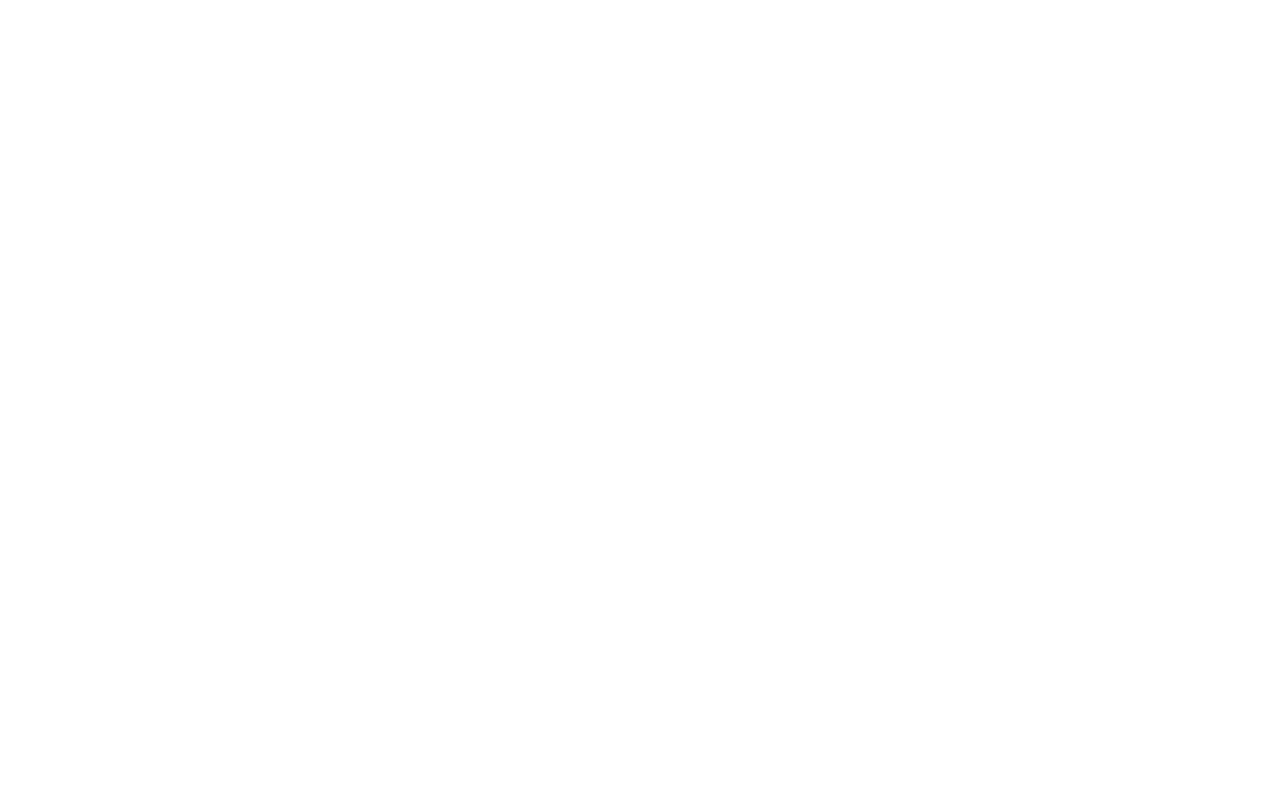
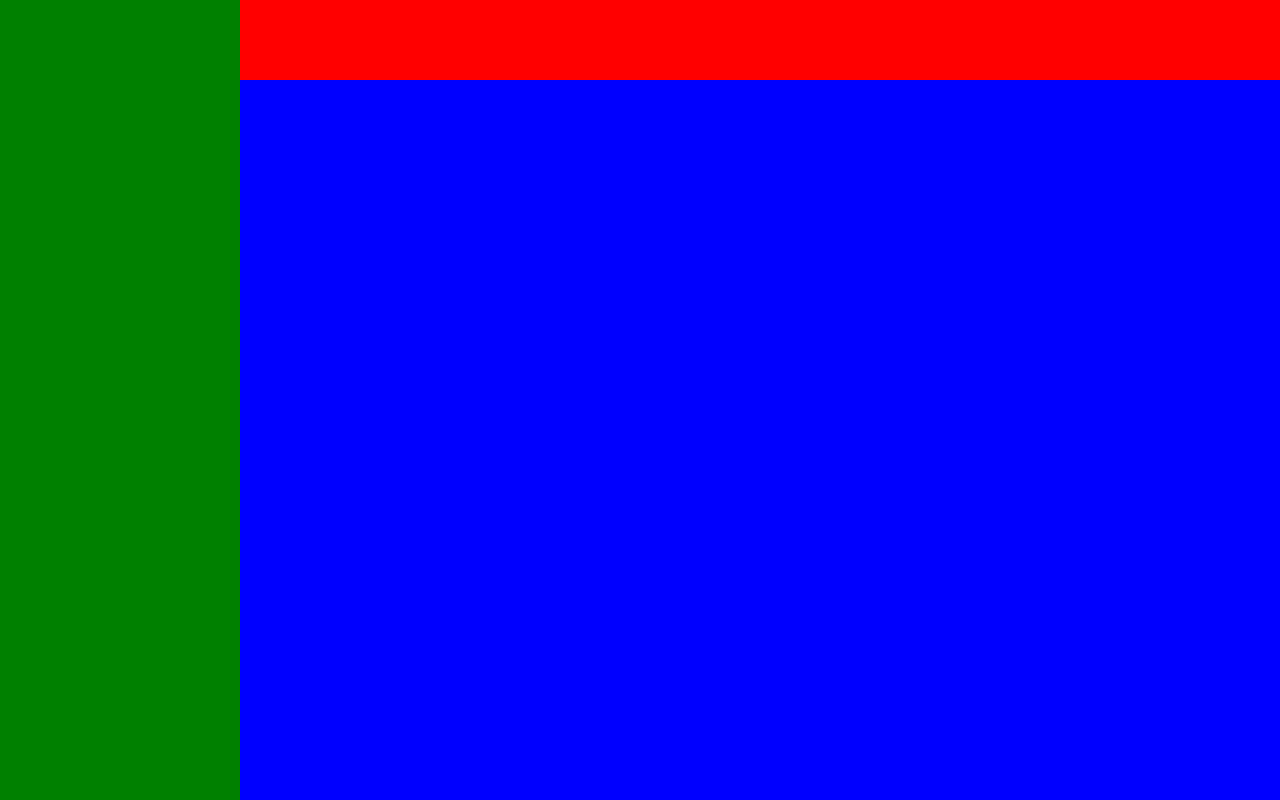
Before and after one commit to NikVAx/monitor-frontend, a React (Vite) app: page / in a window 1280 px wide. Built offline with nearby package versions, Linux system fonts and the light colour scheme.

Commit message:
Add empty mainLayout

```diff
--- a/src/App.tsx
+++ b/src/App.tsx
@@ -1,9 +1,10 @@
 import './App.css'
+import MainLayout from './app/layouts/mainLayout/mainLayout'
 
 function App() {
   return (
     <>
-
+      <MainLayout></MainLayout>
     </>
   )
 }
--- /dev/null
+++ b/src/app/index.ts
@@ -0,0 +1 @@
+export * from "./layouts"
--- /dev/null
+++ b/src/app/layouts/index.ts
@@ -0,0 +1 @@
+export * from "./mainLayout"
--- /dev/null
+++ b/src/app/layouts/mainLayout/index.ts
@@ -0,0 +1 @@
+export * from "./mainLayout"
--- /dev/null
+++ b/src/app/layouts/mainLayout/mainLayout.module.css
@@ -0,0 +1,25 @@
+.container {
+    height: 100%;
+    display: grid;
+    grid-template-columns: 240px 1fr;
+    grid-template-rows: 80px 1fr;
+    gap: 0px 0px;
+    grid-template-areas:
+      "sidebar header"
+      "sidebar body";
+  }
+
+.header {
+  grid-area: header;
+  background-color: red;
+}
+
+.sidebar {
+  grid-area: sidebar;
+  background-color: green;
+}
+
+.body {
+  grid-area: body;
+  background-color: blue;
+}
--- /dev/null
+++ b/src/app/layouts/mainLayout/mainLayout.tsx
@@ -0,0 +1,13 @@
+import s from "./mainLayout.module.css"
+
+function MainLayout() {
+  return (
+    <div className={s.container}>
+      <div className={s.header}></div>
+      <div className={s.sidebar}></div>
+      <div className={s.body}></div>
+    </div>
+  );
+}
+
+export default MainLayout;
```
Also changed, not shown: package.json (+6 -1 lines), 1 other file (tests, documents, lock files or other folders).
